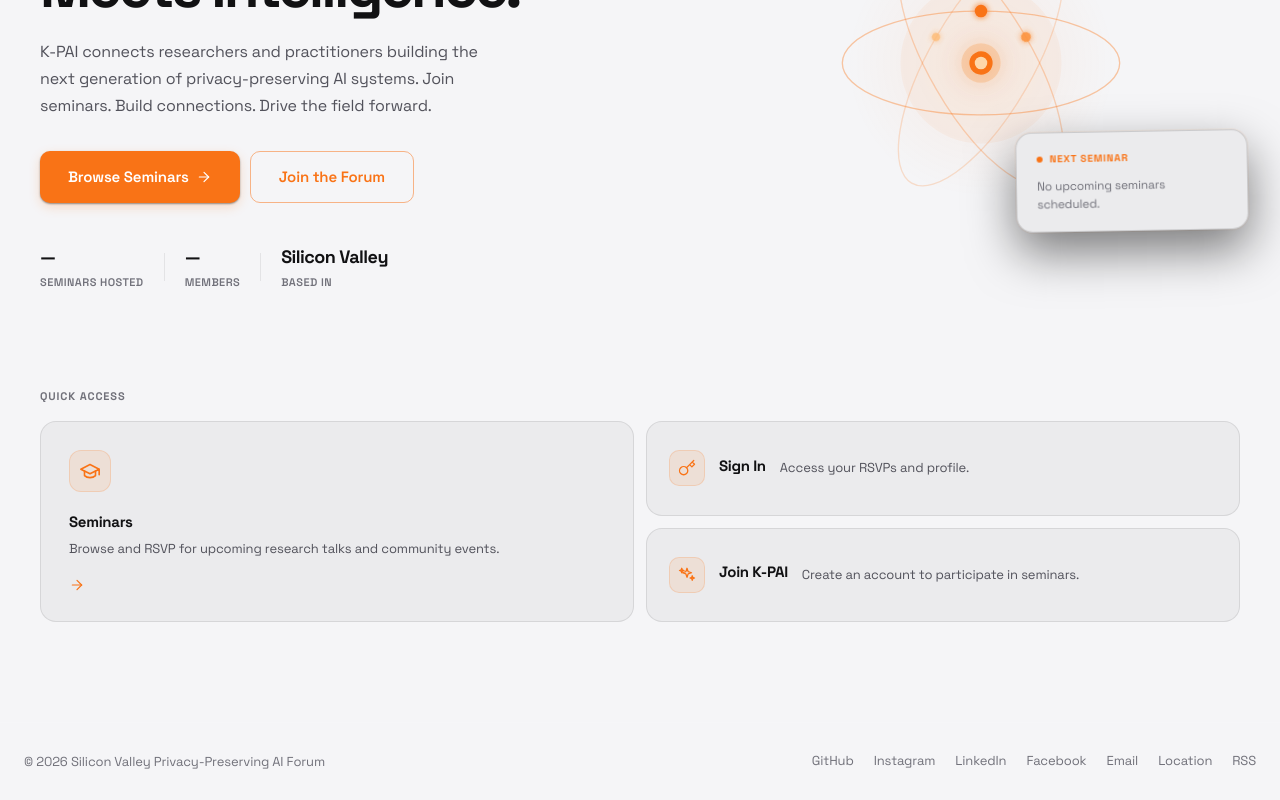
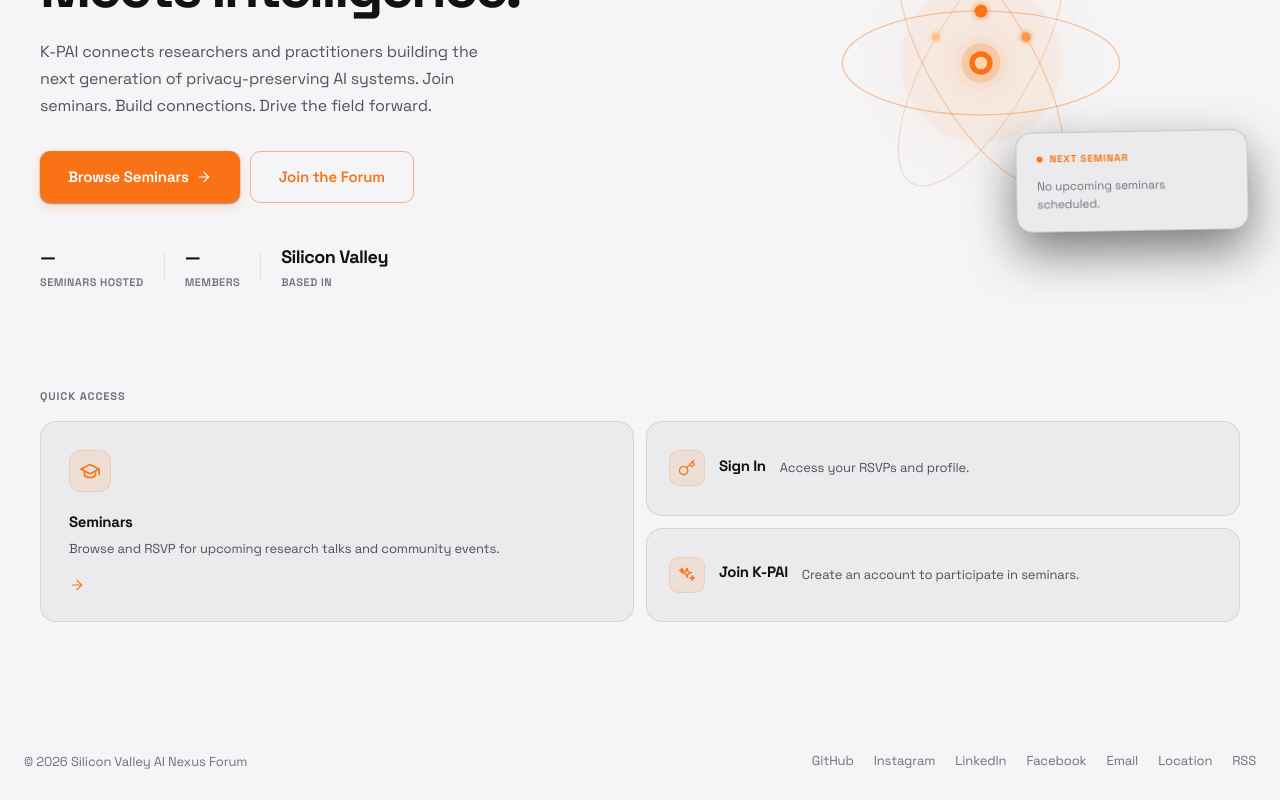
Before and after one commit to Silicon-Valley-Privacy-Preserving-AI/kpai-rsvp, a React (Vite) app in the folder fe/: page / in a window 1280 px wide. Shown: the part 315-1115 px from the top of the page. Built offline with nearby package versions, Linux system fonts and the light colour scheme; no server answers.

Commit message:
feat: footer org name change

```diff
--- a/fe/src/components/Footer.tsx
+++ b/fe/src/components/Footer.tsx
@@ -6,8 +6,7 @@ export default function Footer() {
     <FooterWrapper>
       <Inner>
         <Copyright>
-          © {new Date().getFullYear()} Silicon Valley Privacy-Preserving AI
-          Forum
+          © {new Date().getFullYear()} Silicon Valley AI Nexus Forum
         </Copyright>
 
         <LinkGroup>
```
